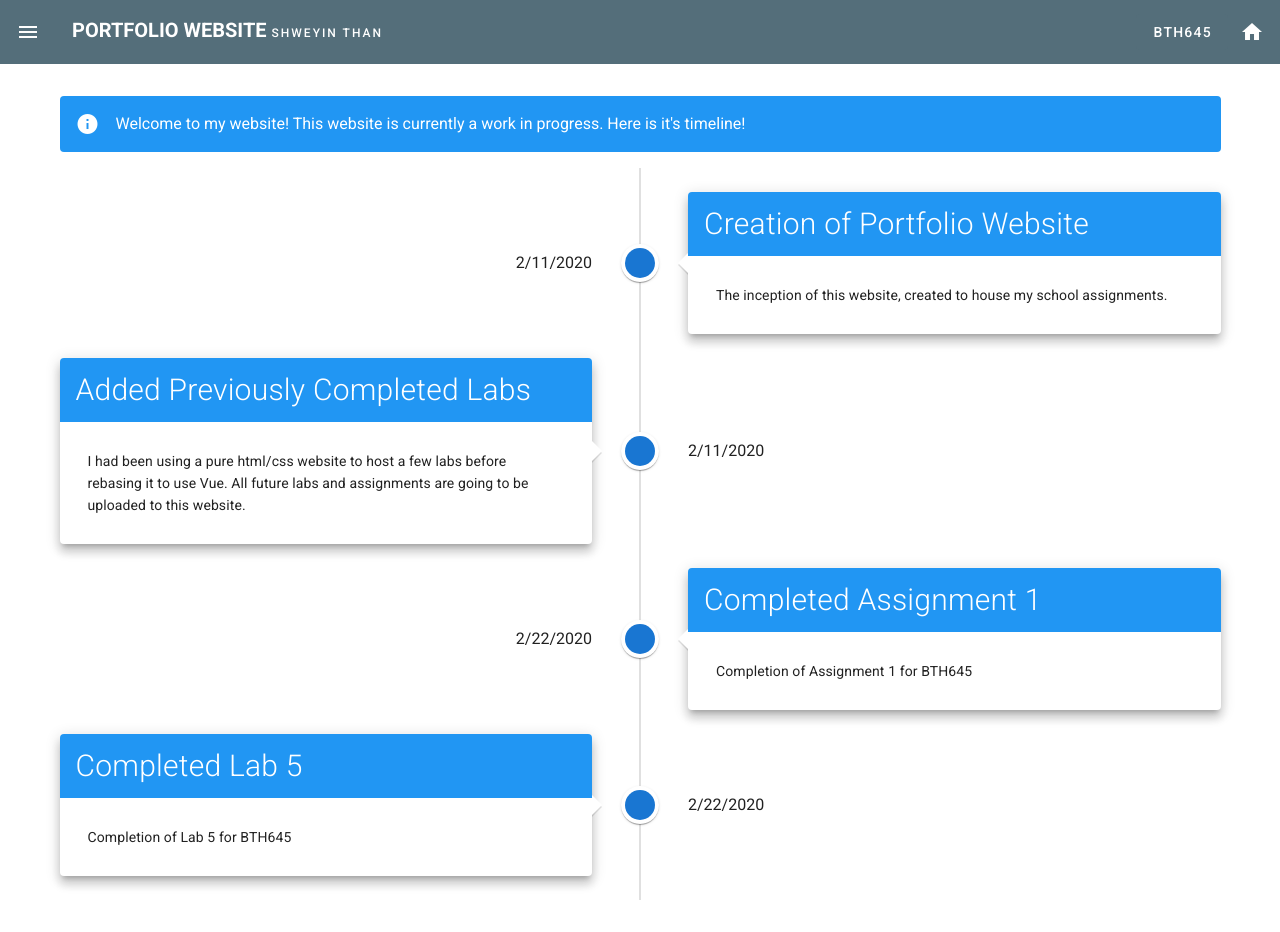
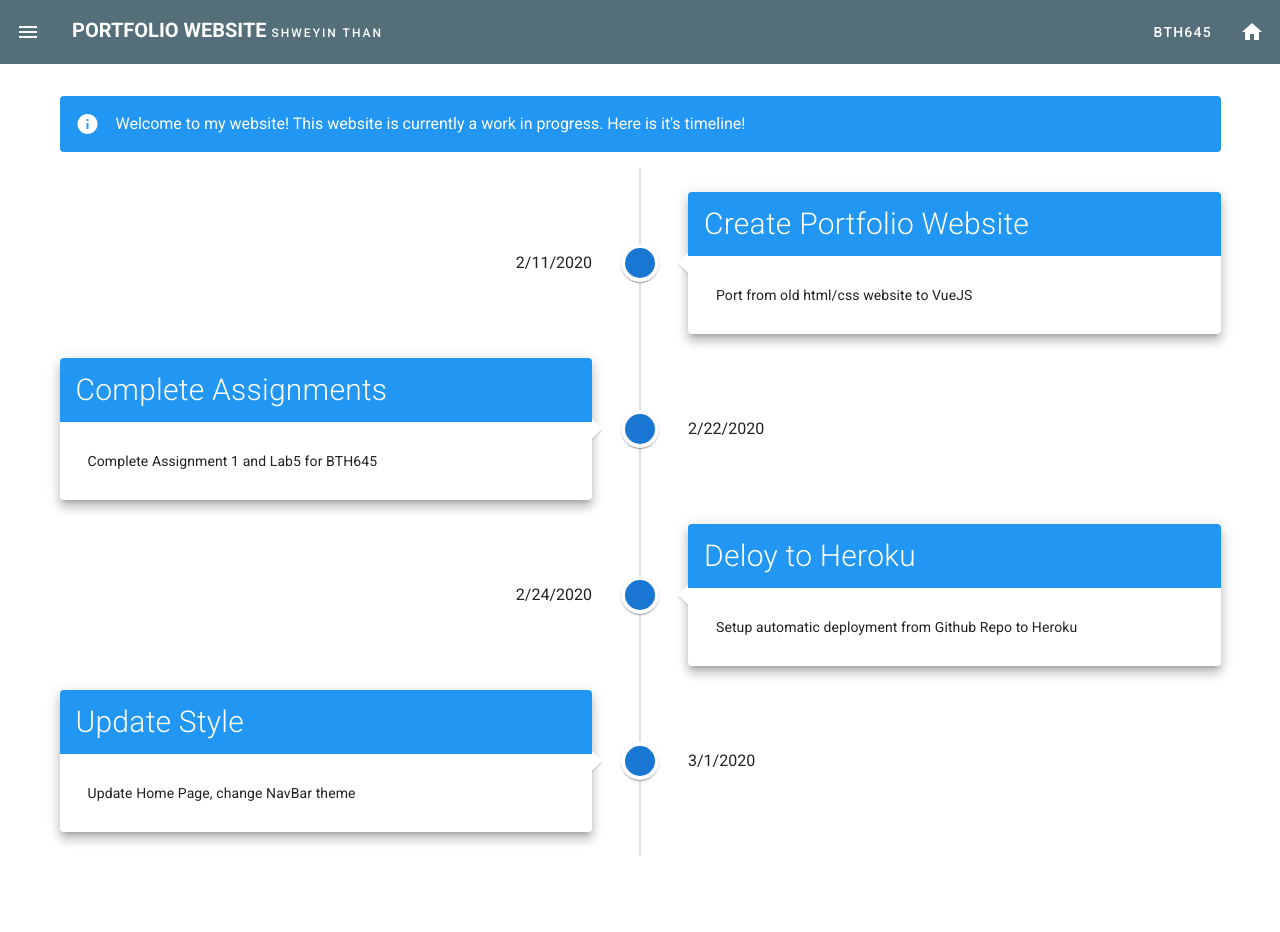
Before and after one commit to shweyin/portfolio-website, a Vue app: page /timeline in a window 1280 px wide. After the commit the page ends 888 px from the top, so only its background shows below. Built offline with nearby package versions, Linux system fonts and the light colour scheme.

Commit message:
added social media links

```diff
--- a/src/views/Home.vue
+++ b/src/views/Home.vue
@@ -1,6 +1,6 @@
 <template>
   <v-img src="@/assets/background.jpg">
-    <v-row>
+    <v-row no-gutters>
       <v-col cols="3">
         <v-timeline dense>
           <v-hover v-slot:default="{hover}" close-delay="1000">
@@ -8,7 +8,11 @@
               <v-expand-transition>
                 <v-card v-if="hover">
                   <v-card-title ><v-avatar class="mx-1"><v-img src="@/assets/profile.jpg"></v-img></v-avatar>Welcome to my Website!</v-card-title>
-                  <v-card-text>This is currently a work in progress. I work on this website in my free time.</v-card-text>
+                  <v-card-text>At the moment, this website is hosting my assignments from BTH645 and is my passion project. I will be building up this website to use as my portfolio.</v-card-text>
+                  <v-card-actions class="justify-center">
+                    <v-btn icon><a href="https://www.linkedin.com/in/shweyin-than-656153130/"><v-icon>mdi-linkedin</v-icon></a></v-btn>
+                    <v-btn icon><a href="https://github.com/shweyin"><v-icon>mdi-git</v-icon></a></v-btn>
+                  </v-card-actions>
                 </v-card>
               </v-expand-transition>
             </v-timeline-item>
--- a/src/views/Timeline.vue
+++ b/src/views/Timeline.vue
@@ -1,6 +1,6 @@
 <template>
     <v-container class="my-5">
-      <v-row>
+      <v-row no-gutters>
         <v-col>
           <v-alert type="info">Welcome to my website! This website is currently a work in progress. Here is it's timeline!</v-alert>
           <v-timeline>
@@ -30,10 +30,10 @@ export default {
   data() {
     return {
       timeline: [
-        {title: 'Creation of Portfolio Website', date: '2/11/2020', content: 'The inception of this website, created to house my school assignments.'},
-        {title: 'Added Previously Completed Labs', date: '2/11/2020', content: 'I had been using a pure html/css website to host a few labs before rebasing it to use Vue. All future labs and assignments are going to be uploaded to this website.'},
-        {title: 'Completed Assignment 1', date: '2/22/2020', content: 'Completion of Assignment 1 for BTH645'},
-        {title: 'Completed Lab 5', date: '2/22/2020', content: 'Completion of Lab 5 for BTH645'},
+        {title: 'Create Portfolio Website', date: '2/11/2020', content: 'Port from old html/css website to VueJS'},
+        {title: 'Complete Assignments', date: '2/22/2020', content: 'Complete Assignment 1 and Lab5 for BTH645'},
+        {title: 'Deloy to Heroku', date: '2/24/2020', content: 'Setup automatic deployment from Github Repo to Heroku'},
+        {title: 'Update Style', date: '3/1/2020', content: 'Update Home Page, change NavBar theme'},
         // {title: '', date: '', content: ''},
       ]
     }
```
